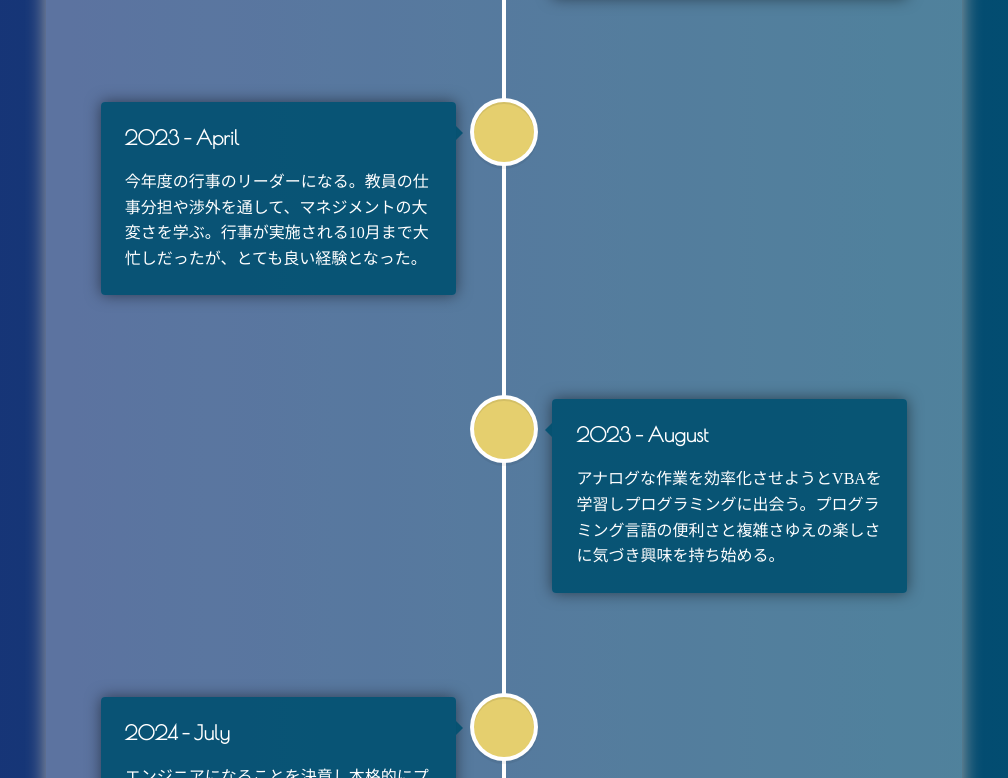
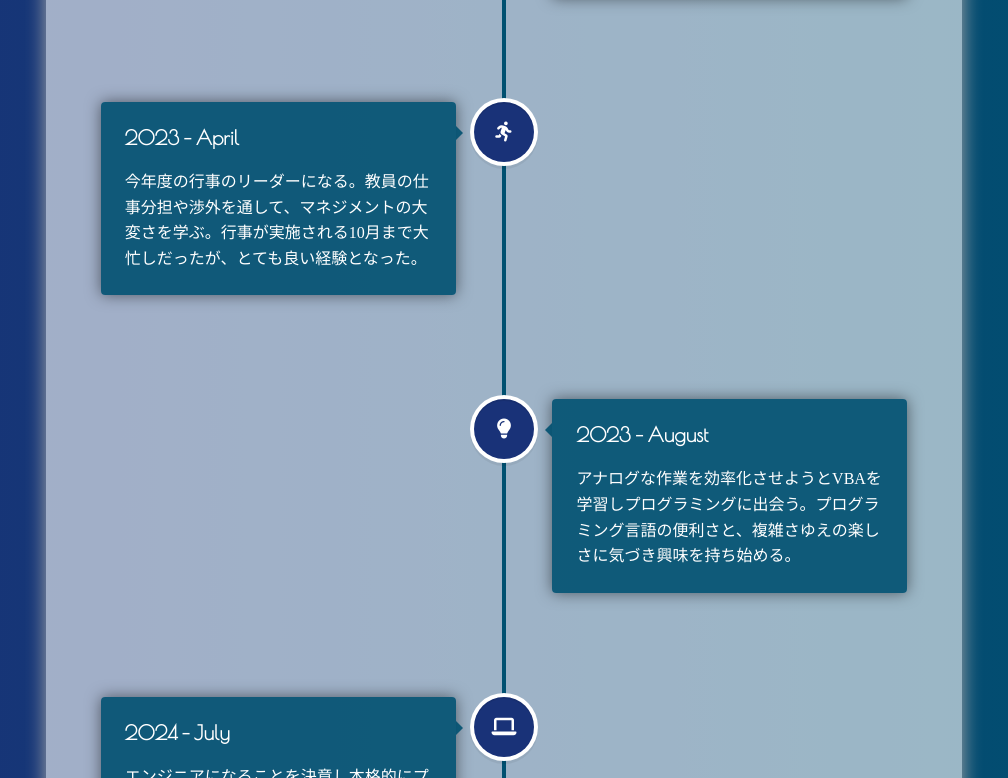
Before and after one commit to LSbard000com/My-Portfolio, a React (Vite) app: page / in a window 1280 px wide. Shown: the part 1782-2560 px from the top of the page, without its empty margins (136-1144 px from the left). Built offline with nearby package versions, Linux system fonts and the light colour scheme; a web font is replaced by a local one.

Commit message:
タイムライン変更

```diff
--- a/src/App.css
+++ b/src/App.css
@@ -348,13 +348,13 @@
     font-size: 14px;
 }
 
-/*  */
+/* タイムライン */
 .about .main .timeline {
     width: 70%;
     margin: 10px auto;
     padding: 10px;
     border-radius: 5px;
-    background: rgba(255, 255, 255, 0.3);
+    background: rgba(255, 255, 255, 0.6);
     box-shadow: 0px 0px 20px #aaa;
 }
 
--- a/src/components/Timeline.tsx
+++ b/src/components/Timeline.tsx
@@ -11,33 +11,38 @@ const TimeLine = () => {
         {
             id: 'event-2019-4',
             title: '2019 - April',
-            content: '公立中学校に数学科教員として採用。初任から担任を務める。'
+            content: '公立中学校に数学科教員として採用。初任から担任を務める。',
+            icon: <i className="fa-solid fa-play"></i>
         },
         {
             id: 'event-2020-2',
             title: '2020 - February',
-            content: 'コロナの影響で一斉休校に。春休み開けからは在宅勤務になり、オンライン授業を取り入れる中で授業動画作成を担当する。'
+            content: 'コロナの影響で一斉休校に。春休み開けからは在宅勤務になり、オンライン授業を取り入れる中で授業動画作成を担当する。',
+            icon: <i className="fa-solid fa-exclamation"></i>
         },
         {
             id: 'event-2023-4',
             title: '2023 - April',
-            content: '今年度の行事のリーダーになる。教員の仕事分担や渉外を通して、マネジメントの大変さを学ぶ。行事が実施される10月まで大忙しだったが、とても良い経験となった。'
+            content: '今年度の行事のリーダーになる。教員の仕事分担や渉外を通して、マネジメントの大変さを学ぶ。行事が実施される10月まで大忙しだったが、とても良い経験となった。',
+            icon: <i className="fa-solid fa-person-running"></i>
         },
         {
             id: 'event-2023-8',
             title: '2023 - August',
-            content: 'アナログな作業を効率化させようとVBAを学習しプログラミングに出会う。プログラミング言語の便利さと複雑さゆえの楽しさに気づき興味を持ち始める。'
+            content: 'アナログな作業を効率化させようとVBAを学習しプログラミングに出会う。プログラミング言語の便利さと、複雑さゆえの楽しさに気づき興味を持ち始める。',
+            icon: <i className="fa-solid fa-lightbulb"></i>
         },
         {
             id: 'event-2024-7',
             title: '2024 - July',
-            content: 'エンジニアになることを決意し本格的にプログラミングの学習を始める。Webエンジニアとしてのキャリアを軸に、HTML、CSS、JavaScriptの学習をする。現在はRactでの開発、Next.jsの学習に没頭中。'
+            content: 'エンジニアになることを決意し本格的にプログラミングの学習を始める。Webエンジニアとしてのキャリアを軸に、HTML、CSS、JavaScriptの学習をする。現在はRactでの開発、Next.jsの学習に没頭中。',
+            icon: <i className="fa-solid fa-laptop"></i>
         },
     ]
 
     // 画面に表示されたイベントを監視
     return (
-        <VerticalTimeline animate={false}>
+        <VerticalTimeline animate={false} lineColor="#005070">
             {timelineElements.map((element) => (
                 <InView key={element.id} threshold={0.5}>
                     {({ref, inView}) => (
@@ -53,7 +58,12 @@ const TimeLine = () => {
                                 transition: "all 0.5s ease-out",
                             }}
                             contentArrowStyle={{ borderRight: "7px solid rgba(0, 80, 112, 0.9)" }}
-                            iconStyle={{ background: "#e5cf6e", color: "#fff" }}
+                            iconStyle={{ background: "#193278", color: "#fff"}}
+                            icon={
+                                <span style={{height: '100%', display: 'flex' , justifyContent: 'center', alignItems: 'center', fontSize: '20px'}}>
+                                    {element.icon}
+                                </span>
+                            }
                         >
                             <h2>{element.title}</h2>
                             <p>{element.content}</p>
```
